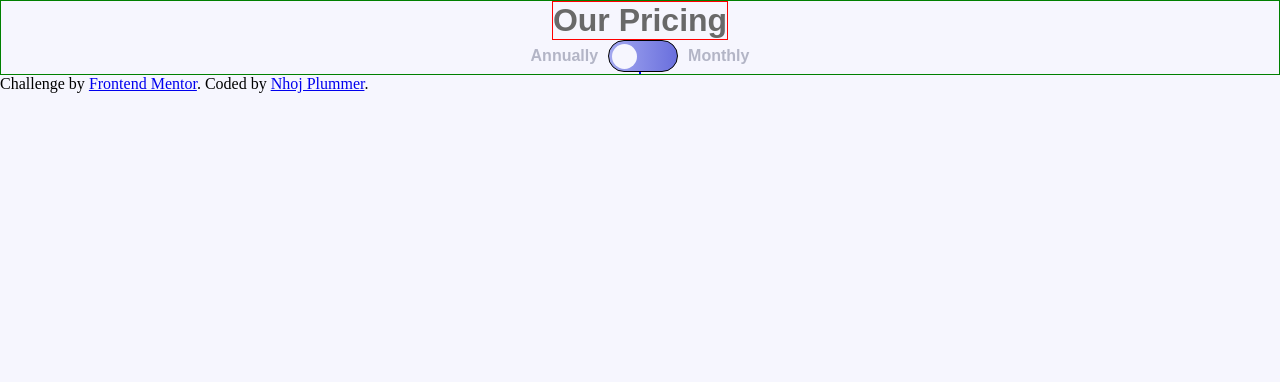
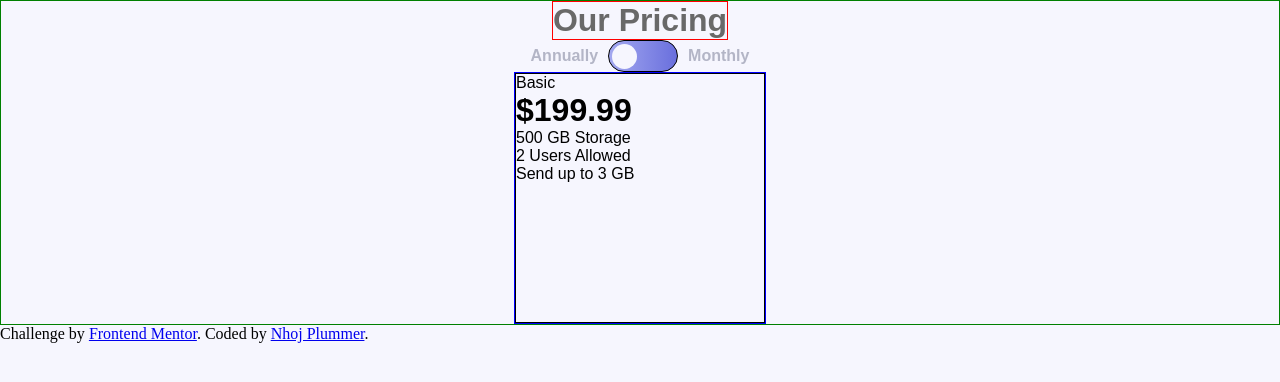
Before and after one commit to Nhoj-Plummer/pricing-component-with-toggle, a React (Create React App) app: page / in a window 1280 px wide. Shown: the top 382 px of the page. Built offline with nearby package versions, Linux system fonts and the light colour scheme.

Commit message:
Managed to make the map function work for more technical adding

```diff
--- a/src/containers/Pricing/pricing.js
+++ b/src/containers/Pricing/pricing.js
@@ -1,12 +1,12 @@
-import {React, useState} from "react"
-import {Card, Toggle} from "../../components/componentindex"
-import "./Pricing.css"
+import {React, useState} from "react";
+import {Card, Toggle} from "../../components/componentindex";
+import "./Pricing.css";
 
 const Pricing = () => {
   // State used to get the boolean from the Toggle component
-  const [price, setPrice] = useState()
+  const [price, setPrice] = useState();
 
-  const annualData = [{title: "Basic", price: "$199.99", storage: "500 GB Storage", users: "2 Users Allowed", sendGB: "Send up to 3 GB"}]
+  const annualData = [{title: "Basic", price: "$199.99", storage: "500 GB Storage", users: "2 Users Allowed", sendGB: "Send up to 3 GB"}];
 
   return (
     <div className="pricing-container">
@@ -20,9 +20,9 @@ const Pricing = () => {
       </div>
       {!price && (
         <div className="pricing-container_prices annually">
-          {annualData.map(annualData => {
-            console.log(annualData)
-            // return <Card title={title} price={price} storage={storage} users={users} sendGB={sendGB} />
+          {annualData.map(option => {
+            console.log("option", option);
+            return <Card title={option.title} price={option.price} storage={option.storage} users={option.users} sendGB={option.sendGB} />;
           })}
           {/* <Card title="Annually" /> */}
         </div>
@@ -34,7 +34,7 @@ const Pricing = () => {
         </div>
       )}
     </div>
-  )
-}
+  );
+};
 
-export default Pricing
+export default Pricing;
```
